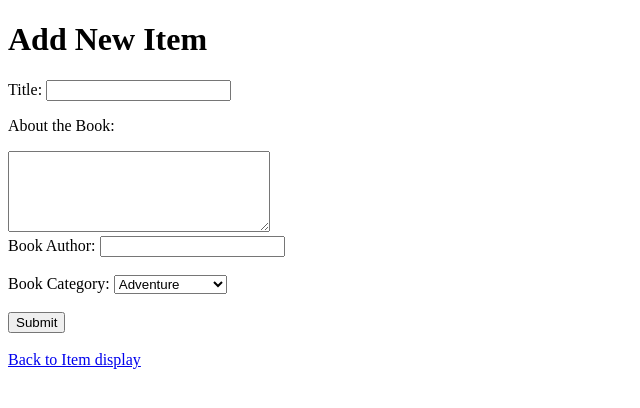
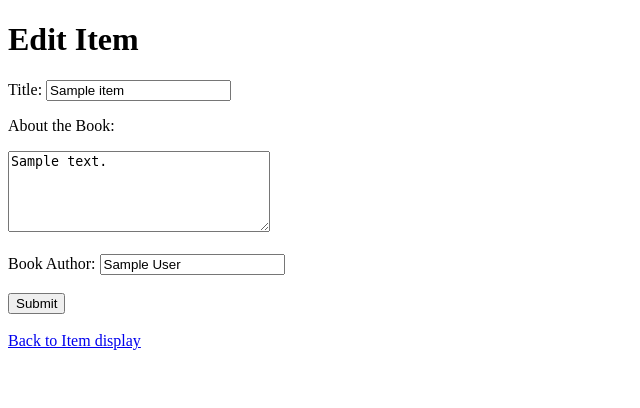
Before and after one commit to richardgreg/catalog-project, a Flask app: page /category/1/item/1/edit in a window 1280 px wide. Shown: the top 408 px of the page, without its empty margins (0-640 px from the left). Run offline with Flask 2, Linux system fonts and the light colour scheme; tables that the repository leaves empty hold one stand-in row (values such as "Sample post").

Commit message:
Implement and make sure book items can be succesfully edited

```diff
--- a/application.py
+++ b/application.py
@@ -61,8 +61,23 @@ def categoryItemDescription(category_id, category_item_id):
 @app.route('/category/<int:category_id>/item/<int:category_item_id>/edit',
            methods=['GET', 'POST'])
 def editCategoryItem(category_id, category_item_id):
-    return render_template('editcategoryitem.html', category_id=category_id,
-                           category_item_id=category_item_id)
+    i = session.query(CategoryItem).filter_by(id=category_item_id).one()
+    item_to_edit = i
+    if request.method == 'POST':
+        if request.form['title']:
+            item_to_edit.title = request.form['title']
+        if request.form['description']:
+            item_to_edit.description = request.form['description']
+        if request.form['author']:
+            item_to_edit.author = request.form['author']
+        session.add(item_to_edit)
+        session.commit()
+        return redirect(url_for('showCategoryItems', category_id=category_id))
+    else:
+        return render_template('editcategoryitem.html',
+                               category_id=category_id,
+                               category_item_id=category_item_id,
+                               item=item_to_edit)
 
 
 @app.route('/category/<int:category_id>/item/<int:category_item_id>/delete',
--- a/templates/editcategoryitem.html
+++ b/templates/editcategoryitem.html
@@ -4,37 +4,20 @@
     <title>Add New Item</title>
 </head>
 <body>
-    <h1>Add New Item</h1>
-    <form action="#" method="POST">
+    <h1>Edit Item</h1>
+    <form action="{{url_for('editCategoryItem', category_id=category_id, category_item_id=item.id)}}" method="POST">
         <label for="title">Title:</label>
-        <input id='title' type="text" name="title">
+        <input id='title' type="text" name="title" value="{{item.title}}">
 
         <p>About the Book:</p>
         <label for="description"></label>
-        <textarea cols="30" rows="5" id="description" name="description"></textarea><br>
+        <textarea cols="30" rows="5" id="description" name="description">{{item.description}}</textarea><br><br>
 
         <label for="author">Book Author:</label>
-        <input id="author" type="text" name="author"><br><br>
-
-        <label for="select-category">Book Category:</label>
-        <select id="select-category">
-            <option value="Adventure">Adventure</option>
-            <option value="Drama">Drama</option>
-            <option value="Dystopia">Dystopia</option>
-            <option value="Fantasy">Fantasy</option>
-            <option value="Horror">Horror</option>
-            <option value="Mystery">Mystery</option>
-            <option value="Mythology">Mythology</option>
-            <option value="Non-Fiction">Non-Fiction</option>
-            <option value="Romance">Romance</option>
-            <option value="Satire">Satire</option>
-            <option value="Science Fiction">Science Fiction</option>
-            <option value="Tragedy">Tragedy</option>
-        </select>
-        <br><br>
+        <input id="author" type="text" name="author" value="{{item.author}}"><br><br>
         <button>Submit</button>
     </form>
     <br>
-    <a href="{{url_for('showCategories')}}">Back to Item display</a>
+    <a href="{{url_for('showCategoryItems', category_id=category_id)}}">Back to Item display</a>
 </body>
 </html>
```
